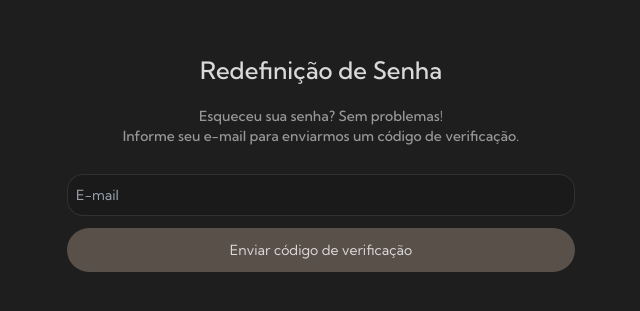
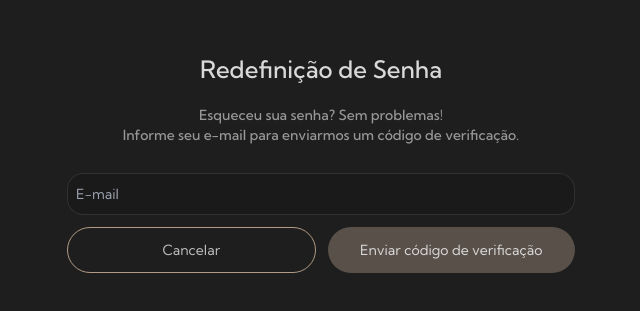
Before and after one commit to Henrriky/bs-beauty, a React (Vite) app in the folder source/front-end/: page /reset-password in a window 1280 px wide. Shown: the part 237-548 px from the top of the page, without its empty margins (319-959 px from the left). Built offline with nearby package versions, Linux system fonts and the light colour scheme; no server answers.

Commit message:
fix: trim validation code

```diff
--- a/source/front-end/src/pages/password-reset/components/password-reset-steps/CodeValidationStep.tsx
+++ b/source/front-end/src/pages/password-reset/components/password-reset-steps/CodeValidationStep.tsx
@@ -70,7 +70,7 @@ function CodeValidationStep({
   const data = {
     purpose: 'passwordReset',
     email,
-    code,
+    code: code.trim(),
   }
 
   useEffect(() => {
--- a/source/front-end/src/pages/password-reset/components/password-reset-steps/UserEmailRequestStep.tsx
+++ b/source/front-end/src/pages/password-reset/components/password-reset-steps/UserEmailRequestStep.tsx
@@ -1,3 +1,4 @@
+import { useNavigate } from 'react-router'
 import { Button } from '../../../../components/button/Button'
 import { Input } from '../../../../components/inputs/Input'
 
@@ -15,6 +16,8 @@ function UserEmailRequestStep({
   isLoading,
   handleOnClick,
 }: UserEmailRequestStepProps) {
+  const navigate = useNavigate()
+
   const handleEmailInputChange = (
     event: React.ChangeEvent<HTMLInputElement>,
   ) => {
@@ -31,6 +34,12 @@ function UserEmailRequestStep({
         placeholder="E-mail"
         onChange={handleEmailInputChange}
       />
+      <div className="flex gap-3">
+        <Button
+          label="Cancelar"
+          variant="outline"
+          onClick={() => navigate('/')}
+        />
         <Button
           label={
             isLoading ? (
@@ -46,6 +55,7 @@ function UserEmailRequestStep({
           onClick={handleOnClick}
         />
       </div>
+    </div>
   )
 }
 
--- a/source/front-end/src/pages/user-registration/components/CodeValidationModal.tsx
+++ b/source/front-end/src/pages/user-registration/components/CodeValidationModal.tsx
@@ -74,7 +74,7 @@ function CodeValidationModal({
   const data = {
     purpose: 'register',
     email,
-    code,
+    code: code.trim(),
   }
 
   useEffect(() => {
```
Lines whose indentation alone changed are shown as unchanged.
